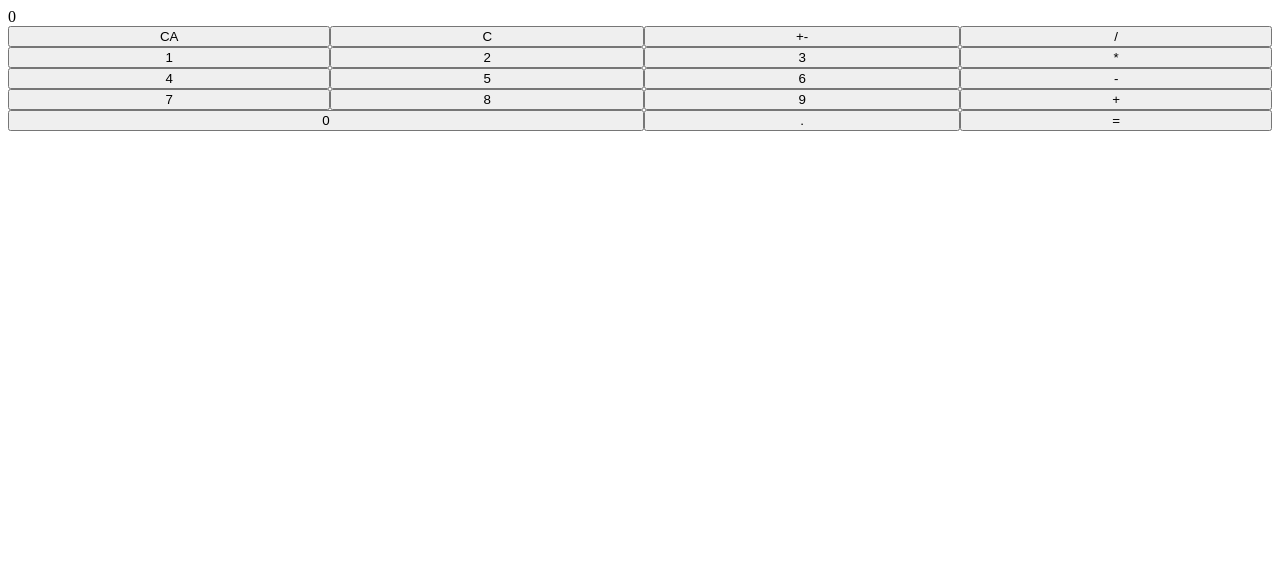
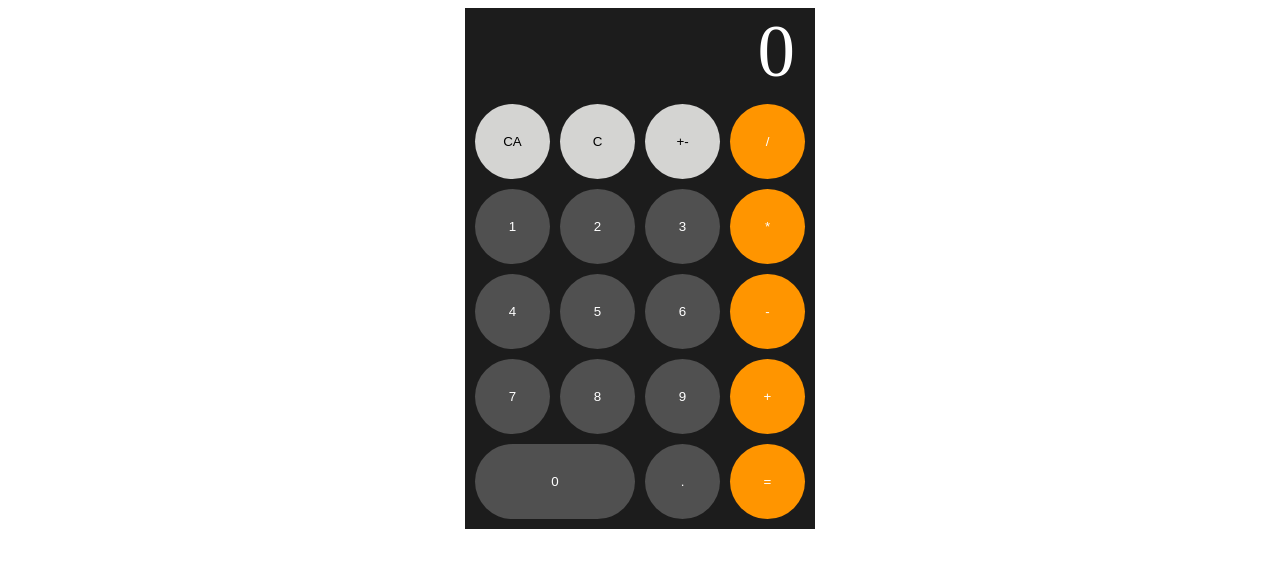
Before and after one commit to yoongi3/odin-calculator, a plain HTML site: page index.html in a window 1280 px wide. Drawn offline with Linux system fonts and the light colour scheme.

Commit message:
add styles & refactor backspace function

```diff
--- a/index.html
+++ b/index.html
@@ -6,9 +6,11 @@
     <link rel="stylesheet" href="style.css">
 </head>
 <body>
+    <div class="main">
+        <div class="calculator">
             <div id="input">0</div>
             <div class="button-container">
-        <button style="grid-area: zero" class="button number" >0</button>
+                <button style="grid-area: zero" class="button number zero" >0</button>
                 <button style="grid-area: one" class="button number">1</button>
                 <button style="grid-area: two" class="button number">2</button>
                 <button style="grid-area: three" class="button number">3</button>
@@ -28,6 +30,10 @@
                 <button style="grid-area: delete" class="button delete">C</button>
                 <button style="grid-area: negative;" class="button negative">+-</button>
             </div>
+        </div>
+    </div>
+
+
 
     <script src="script.js"></script>
 </body>
--- a/script.js
+++ b/script.js
@@ -11,6 +11,7 @@ buttons.forEach((button) => {
     button.addEventListener('click', ()=>{
         handleButtons(button);
         console.log(button.classList+" "+ firstOperand+" "+currOperator+" "+secondOperand+" "+ans)
+        console.log(button)
     })
 });
 
@@ -91,6 +92,14 @@ function clear(){
     currOperator = '';
 }
 function backspace(){
+    if(input.textContent.length == 1){
+        input.textContent = "0"
+        return
+    }
+    if(shouldClear){
+        input.textContent = "0"
+        return;
+    }
     input.textContent = input.textContent.toString().slice(0,-1);
     secondOperand = input.textContent;
 }
--- a/style.css
+++ b/style.css
@@ -1,5 +1,7 @@
 .button-container{
     display: grid;
+    gap: 10px;
+    padding: 10px;
     grid-template:
         'clear delete negative divide'
         'one two three multiply'
@@ -7,3 +9,43 @@
         'seven eight nine plus'
         'zero zero decimal equal';
 }
+.calculator{
+    justify-content: center;
+    background-color: #1C1C1C;
+    width: 350px;
+    color: white;
+}
+#input{
+    text-align: end;
+    font-size: 75px;
+    padding: 0 20px;
+}
+.main{
+    display: flex;
+    align-items: center;
+    justify-content: center;
+    min-height: 500px;
+}
+.button{
+    height: 75px;
+    width: 75px;
+    border-radius: 50%;
+    padding: 10px;
+    box-sizing: border-box;
+    border: none;
+    color: white;
+}
+.zero{
+    width: 160px;
+    border-radius: 50px;
+}
+.number,.decimal{
+    background-color: #505050;
+}
+.operator,.equal{
+    background-color: #FF9500;
+}
+.clear,.delete,.negative{
+    background-color: #D4D4D2;
+    color: black;
+}
```
Lines whose indentation alone changed are shown as unchanged.
